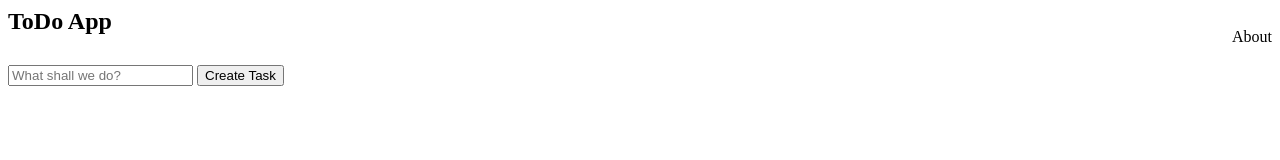
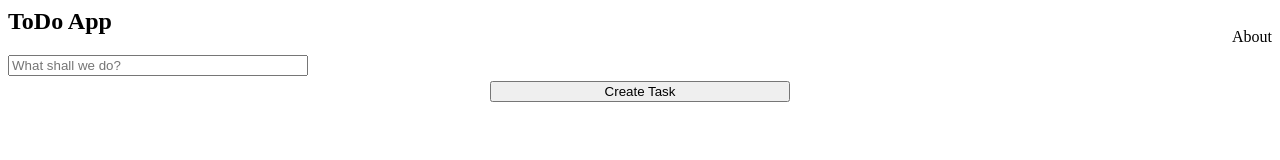
Before and after one commit to rob-moore/meanTodo, a website built with webpack: page src/todos/index.html in a window 1280 px wide. Built offline with nearby package versions, Linux system fonts and the light colour scheme; some packages are replaced by stand-ins of ours.

Commit message:
updated scss files, added modularity

```diff
--- a/src/index.js
+++ b/src/index.js
@@ -1,5 +1,5 @@
 import angular from 'angular';
 import appModule from 'config';
-import 'styles/main.scss';
+import 'styles/master.scss';
 
 angular.bootstrap(document, [appModule.name]);
--- a/src/styles/main.scss
+++ b/src/styles/master.scss
@@ -1,8 +1,6 @@
+@import 'todos.scss';
+
 .nav-link{
   float: right;
   margin-top: 20px;
 }
-
-.btn{
-  margin-top: 10px;
-}
--- /dev/null
+++ b/src/styles/todos.scss
@@ -0,0 +1,11 @@
+.todos{
+  &__create-input{
+    margin: 0 auto 5px;
+    width: 300px;
+  }
+  &__create-button{
+    display:block;
+    width: 300px;
+    margin: 0 auto 20px;
+  }
+}
```
